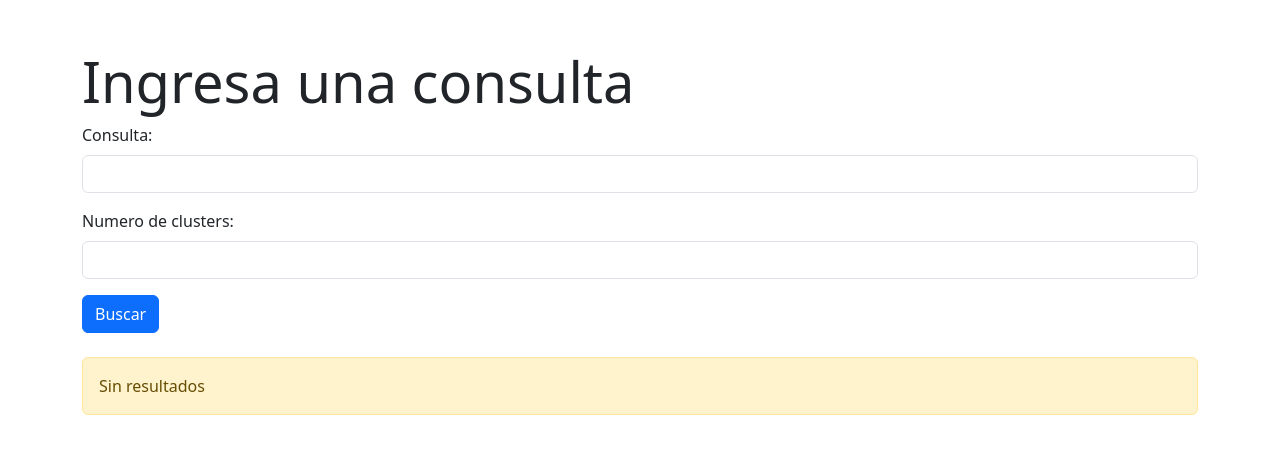
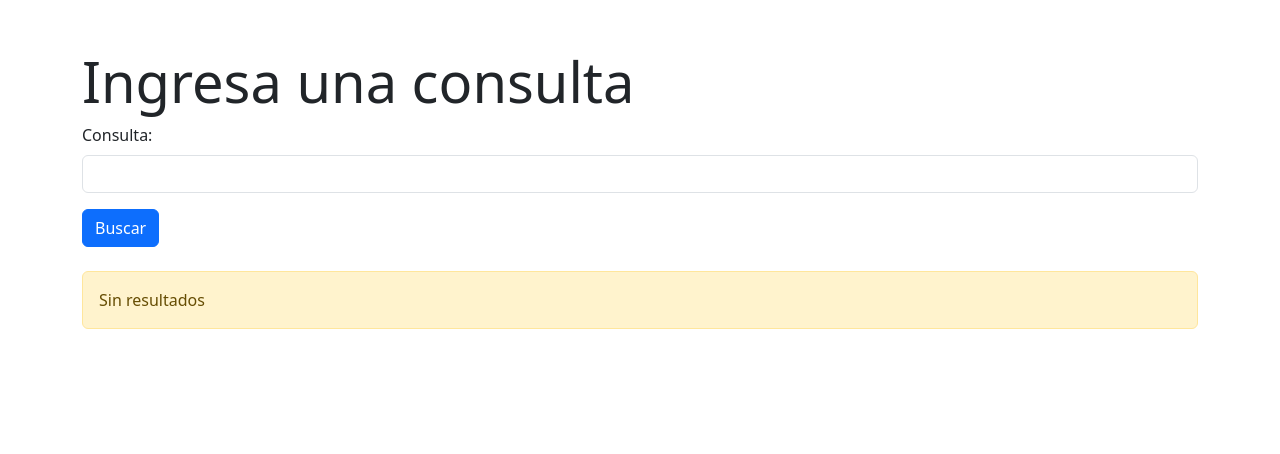
Before and after one commit to 3rickDJ/RI-K-means, a Flask app: page / in a window 1280 px wide. Shown: the top 454 px of the page. Run offline with Flask 2, Linux system fonts and the light colour scheme.

Commit message:
Cambios de interfaz

```diff
--- a/templates/index.html
+++ b/templates/index.html
@@ -3,7 +3,7 @@
 <head>
     <meta charset="UTF-8">
     <meta name="viewport" content="width=device-width, initial-scale=1.0">
-    <title>Moodelo KMEANS</title>
+    <title>Moodelo Vectorial</title>
     <!-- Include Bootstrap CSS -->
     <link href="https://cdn.jsdelivr.net/npm/bootstrap@5.3.2/dist/css/bootstrap.min.css" rel="stylesheet" integrity="sha384-T3c6CoIi6uLrA9TneNEoa7RxnatzjcDSCmG1MXxSR1GAsXEV/Dwwykc2MPK8M2HN" crossorigin="anonymous">
 </head>
@@ -16,15 +16,8 @@
                     <label for="query" class="form-label">Consulta:</label>
                     <input type="text" id="query" name="query" required class="form-control">
                 </div>
-                <div class="mb-3">
-                    <label for="query" class="form-label">Numero de clusters:</label>
-                    <input type="text" id="k" name="k" required class="form-control">
-                </div>
                 <button type="submit" class="btn btn-primary">Buscar</button>
             </form>
-            {% if k %}
-                <h1 class="display-4">Numero de clusters: {{ k }}</h1>
-            {% endif %}
             {% if result %}
                 <h1 class="display-4">Lista de Documentos</h1>
                 <div class="list-group">
```
